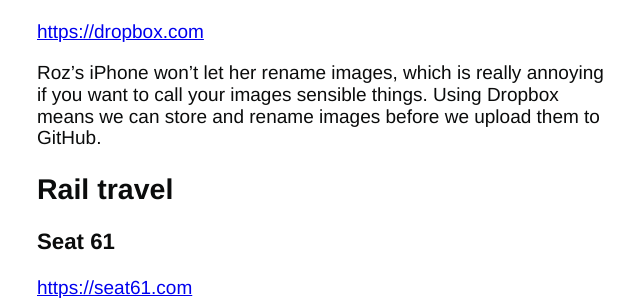
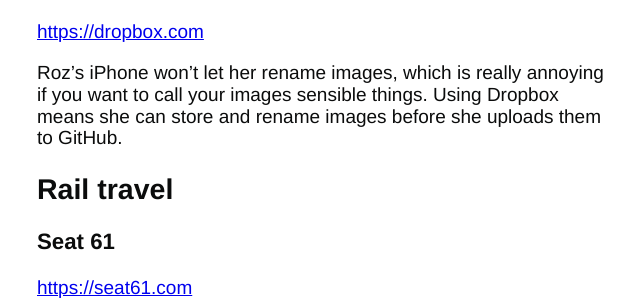
Before and after one commit to tombye/trexit, a Jekyll site: the page built from _posts/2017-08-24-useful-websites-so-far.markdown, in a window 1280 px wide and 900 px high, scrolled down 485 px. Shown: the part 198-498 px from the top of the window, without its empty margins (123-763 px from the left). Built offline with Jekyll 4.4.1, drawn with Linux system fonts in a browser that asks for light colours.

Commit message:
Update 2017-08-24-useful-websites-so-far.markdown

```diff
--- a/_posts/2017-08-24-useful-websites-so-far.markdown
+++ b/_posts/2017-08-24-useful-websites-so-far.markdown
@@ -19,7 +19,7 @@
 ### Dropbox
 [https://dropbox.com](https://dropbox.com)
 
-Roz's iPhone won't let her rename images, which is really annoying if you want to call your images sensible things. Using Dropbox means we can store and rename images before we upload them to GitHub.
+Roz's iPhone won't let her rename images, which is really annoying if you want to call your images sensible things. Using Dropbox means she can store and rename images before she uploads them to GitHub.
 
 ## Rail travel
 
```
